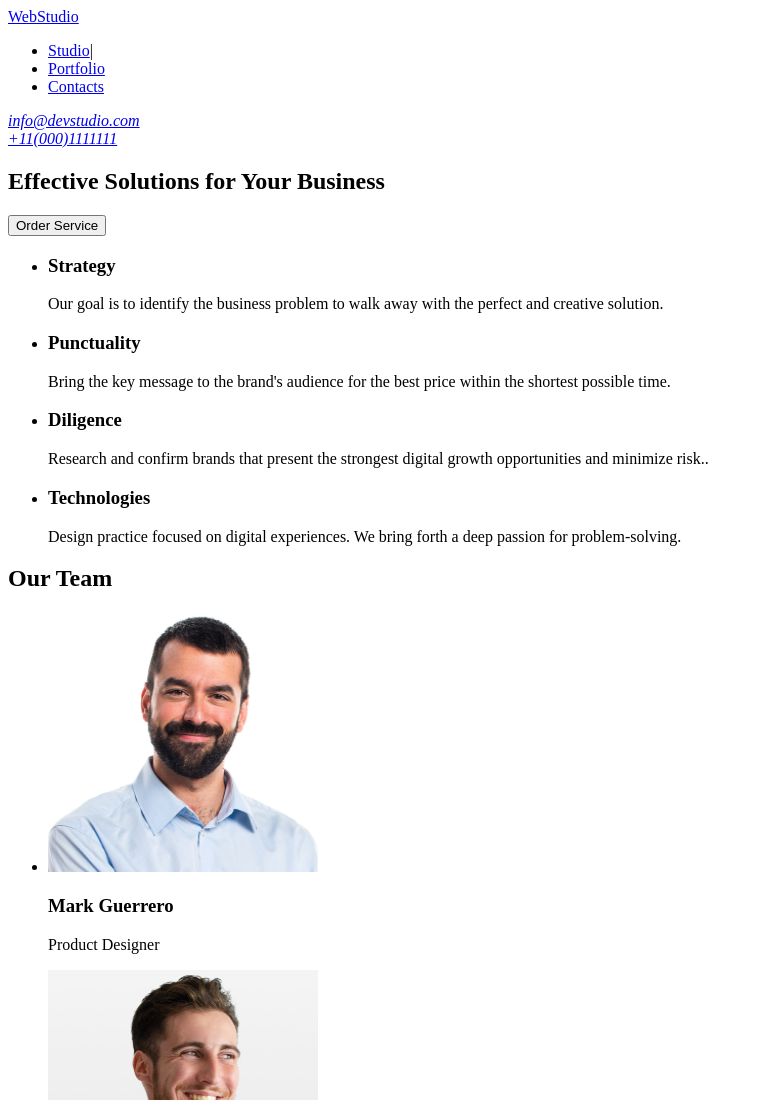
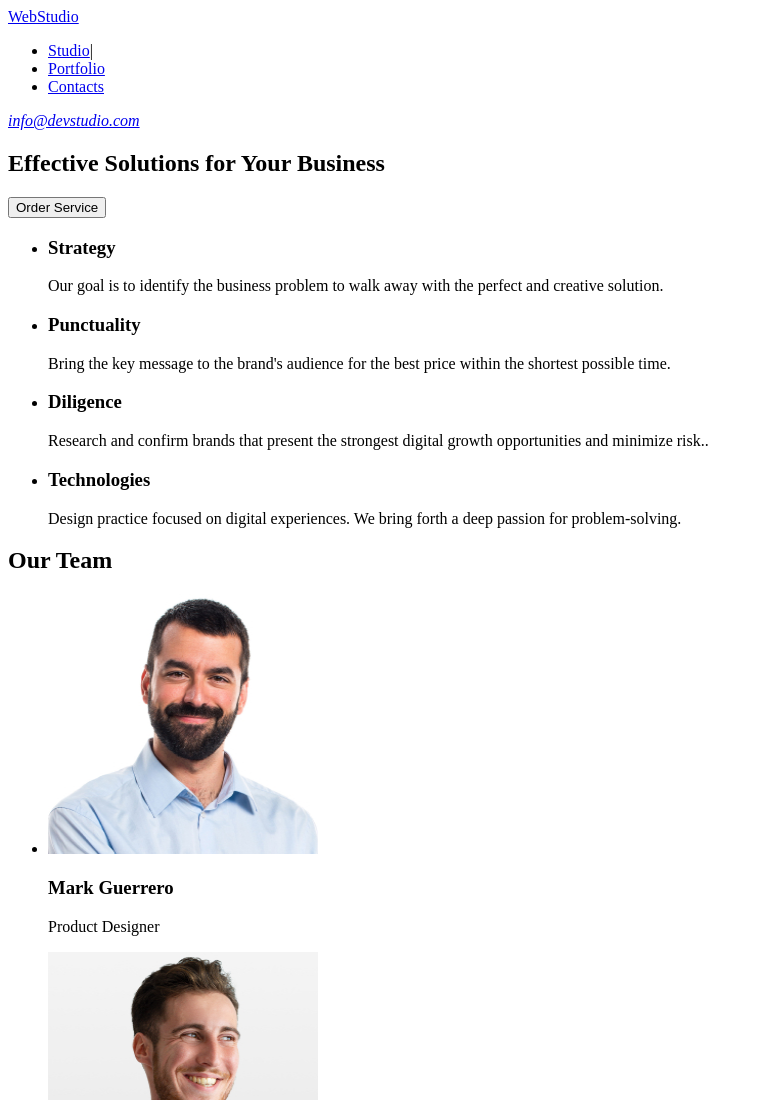
Before and after one commit to IvanZarivnyy007/goit-markup-hw-01, a plain HTML site: page index.html in a window 1280 px wide. Shown: the top 1100 px of the page, without its empty margins (0-763 px from the left). Drawn offline with Linux system fonts and the light colour scheme.

Commit message:
Update index.html

```diff
--- a/index.html
+++ b/index.html
@@ -25,8 +25,7 @@
 
           <address>
             <a href="mailto:info@devstudio.com">info@devstudio.com</a>
-                          <br>
-            <a href="tel:+110001111111">+11(000)1111111</a>
+
           </address>
 
         </header>
```
